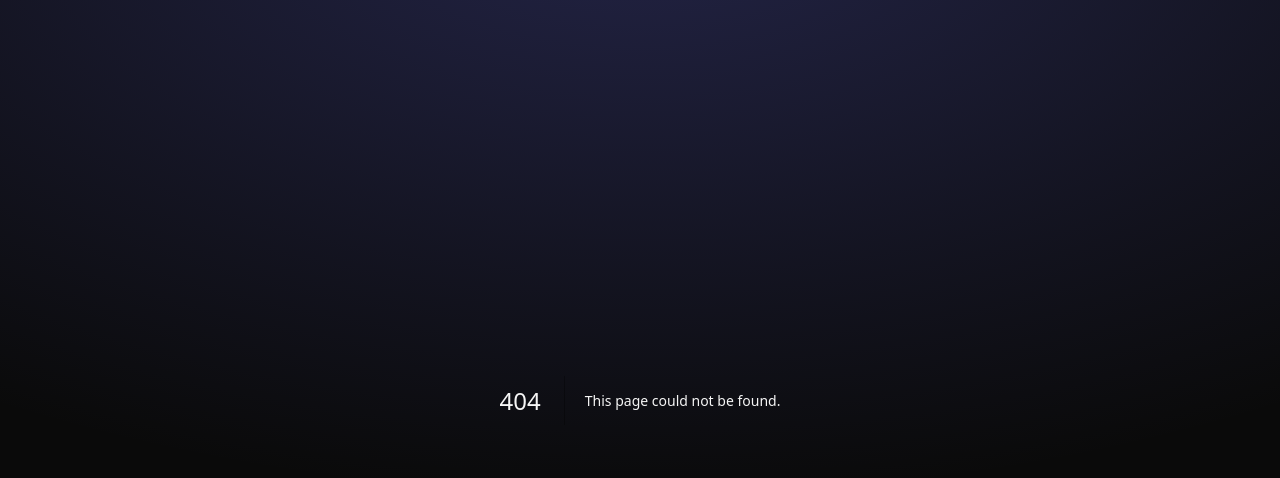
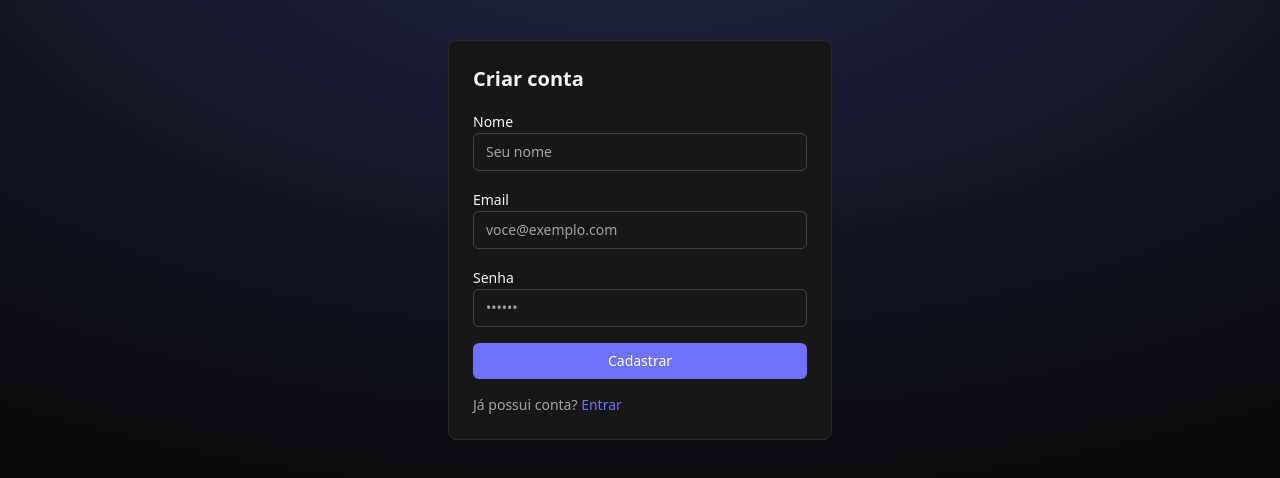
Before and after one commit to maria-eduarda-cagy/orbis-finance, a Next.js app: page /register in a window 1280 px wide. Before the commit this address had no page. Shown: the top 478 px of the page. Built offline with nearby package versions, Linux system fonts and the light colour scheme.

Commit message:
feat(auth): adicionar tela de cadastro com react-hook-form + zod e Supabase Auth

```diff
--- /dev/null
+++ b/app/register/page.tsx
@@ -0,0 +1,82 @@
+"use client"
+import { useState } from "react"
+import { useRouter } from "next/navigation"
+import { useForm } from "react-hook-form"
+import { z } from "zod"
+import { zodResolver } from "@hookform/resolvers/zod"
+import { getSupabase } from "../../lib/supabaseClient"
+import { Card } from "../../components/ui/card"
+import { Input } from "../../components/ui/input"
+import { Button } from "../../components/ui/button"
+import Link from "next/link"
+
+const schema = z.object({
+  name: z.string().min(2, "Nome muito curto"),
+  email: z.string().email("Email inválido"),
+  password: z.string().min(6, "Mínimo de 6 caracteres")
+})
+
+type FormData = z.infer<typeof schema>
+
+export default function RegisterPage() {
+  const router = useRouter()
+  const [message, setMessage] = useState<string | null>(null)
+  const [error, setError] = useState<string | null>(null)
+  const {
+    register,
+    handleSubmit,
+    formState: { errors, isSubmitting }
+  } = useForm<FormData>({ resolver: zodResolver(schema) })
+
+  async function onSubmit(values: FormData) {
+    setMessage(null)
+    setError(null)
+    const supabase = getSupabase()
+    const { error: err } = await supabase.auth.signUp({
+      email: values.email,
+      password: values.password,
+      options: { data: { name: values.name } }
+    })
+    if (err) {
+      setError("Falha no cadastro")
+      return
+    }
+    setMessage("Cadastro realizado. Verifique seu email e faça login.")
+    setTimeout(() => router.push("/login"), 1000)
+  }
+
+  return (
+    <main className="px-4 py-10">
+      <div className="max-w-sm mx-auto">
+        <Card className="p-6">
+          <h1 className="text-xl font-semibold mb-4">Criar conta</h1>
+          <form className="space-y-4" onSubmit={handleSubmit(onSubmit)}>
+            <div>
+              <label className="text-sm">Nome</label>
+              <Input placeholder="Seu nome" {...register("name")} />
+              {errors.name && <p className="text-red-500 text-xs mt-1">{errors.name.message}</p>}
+            </div>
+            <div>
+              <label className="text-sm">Email</label>
+              <Input type="email" placeholder="voce@exemplo.com" {...register("email")} />
+              {errors.email && <p className="text-red-500 text-xs mt-1">{errors.email.message}</p>}
+            </div>
+            <div>
+              <label className="text-sm">Senha</label>
+              <Input type="password" placeholder="••••••" {...register("password")} />
+              {errors.password && <p className="text-red-500 text-xs mt-1">{errors.password.message}</p>}
+            </div>
+            {error && <p className="text-red-500 text-sm">{error}</p>}
+            {message && <p className="text-green-500 text-sm">{message}</p>}
+            <Button type="submit" disabled={isSubmitting} className="w-full">
+              {isSubmitting ? "Enviando..." : "Cadastrar"}
+            </Button>
+          </form>
+          <p className="text-sm text-neutral-400 mt-4">
+            Já possui conta? <Link href="/login" className="text-brand">Entrar</Link>
+          </p>
+        </Card>
+      </div>
+    </main>
+  )
+}
```
